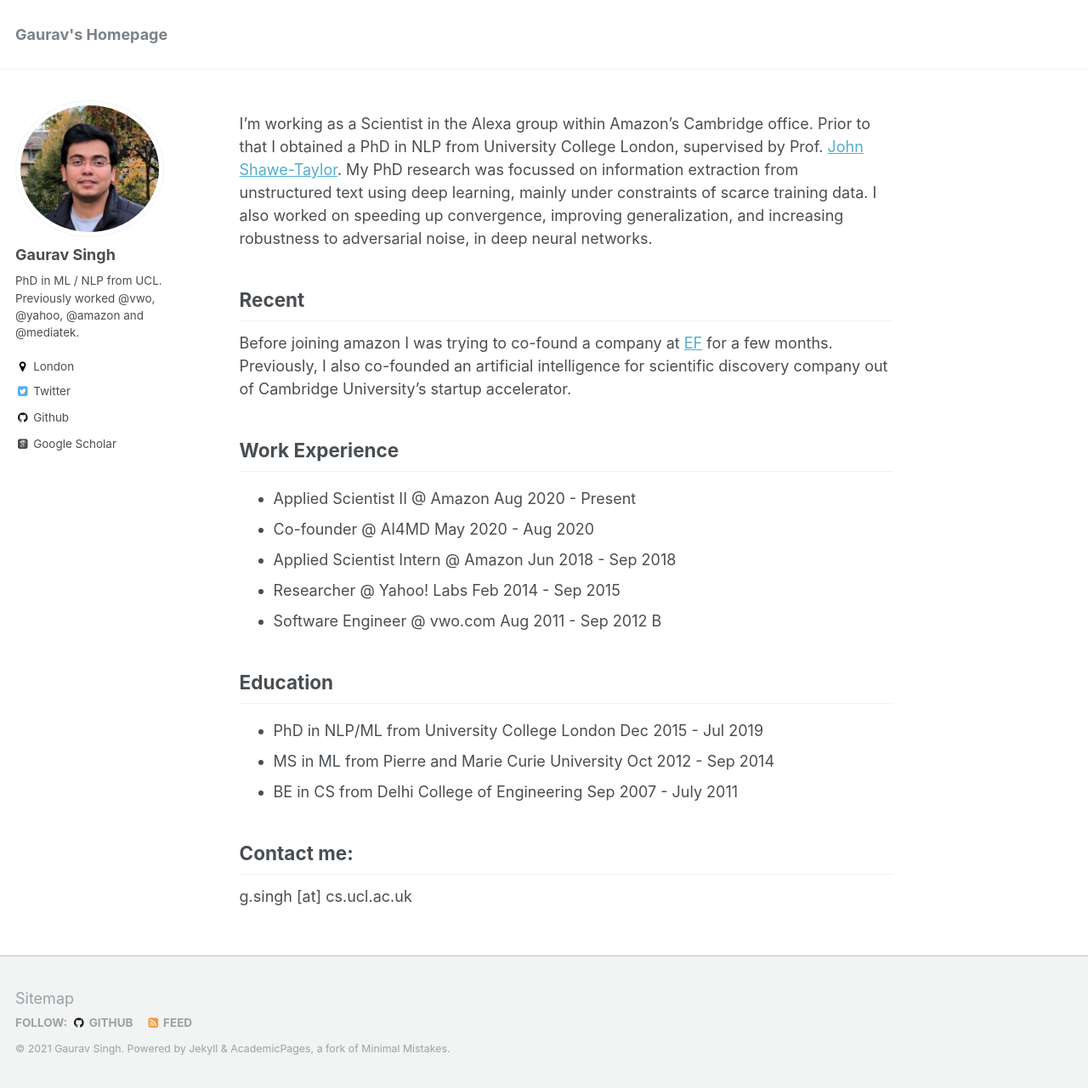
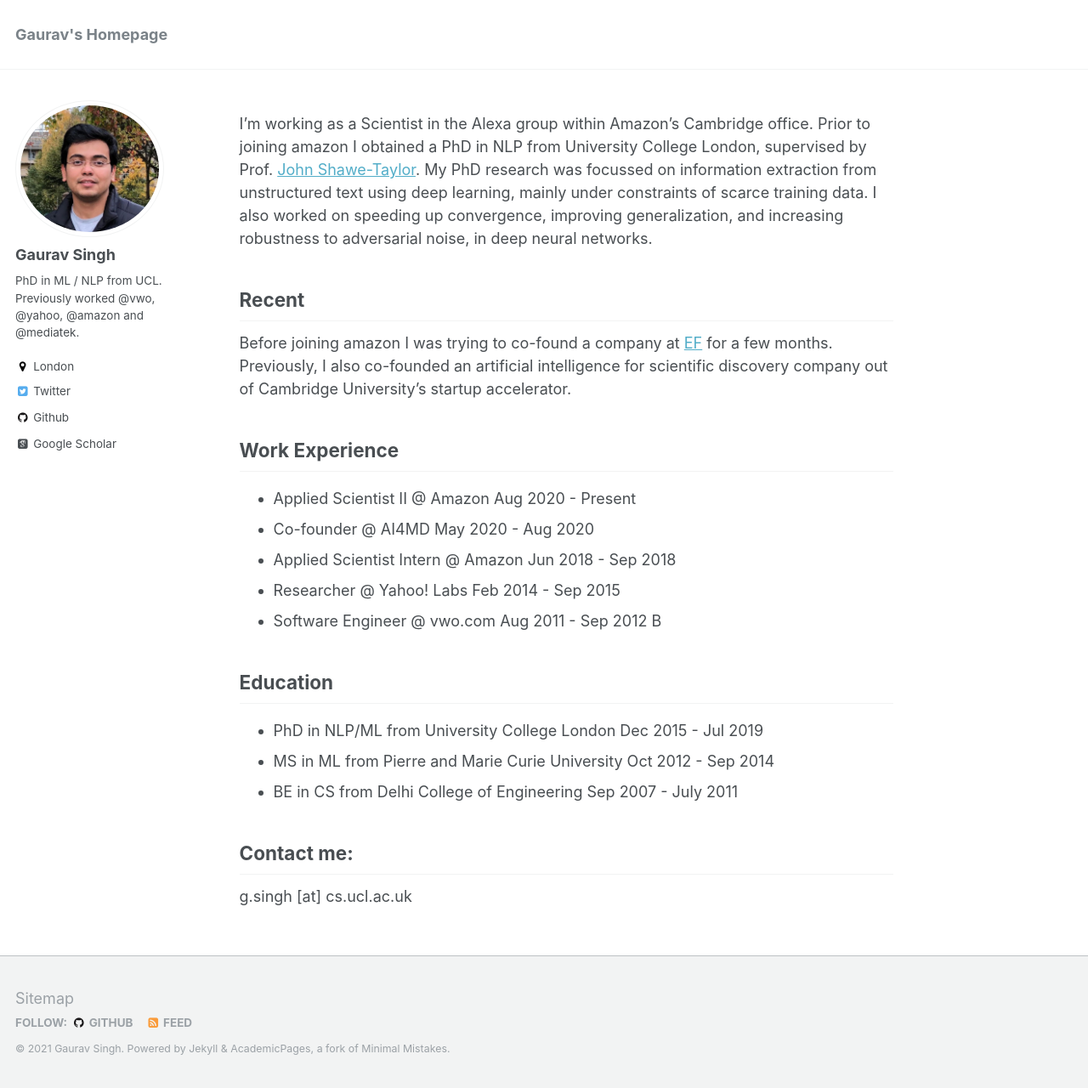
Before and after one commit to gauravsc/gauravsc.github.io, a Jekyll site: the page built from _pages/about.md, in a window 1280 px wide and 1280 px high. Shown: the whole window at 85% size. Built offline with Jekyll 4.4.1, drawn with Linux system fonts in a browser that asks for light colours; some web fonts are replaced.

Commit message:
Update about.md

```diff
--- a/_pages/about.md
+++ b/_pages/about.md
@@ -8,7 +8,7 @@
   - /about.html
 ---
 
-I'm working as a Scientist in the Alexa group within Amazon's Cambridge office. Prior to that I obtained a PhD in NLP from University College London, supervised by Prof. <a href="http://www0.cs.ucl.ac.uk/staff/J.Shawe-Taylor/">John Shawe-Taylor</a>. My PhD research was focussed on information extraction from unstructured text using deep learning, mainly under constraints of scarce training data. I also worked on speeding up convergence, improving generalization, and increasing robustness to adversarial noise, in deep neural networks.
+I'm working as a Scientist in the Alexa group within Amazon's Cambridge office. Prior to joining amazon I obtained a PhD in NLP from University College London, supervised by Prof. <a href="http://www0.cs.ucl.ac.uk/staff/J.Shawe-Taylor/">John Shawe-Taylor</a>. My PhD research was focussed on information extraction from unstructured text using deep learning, mainly under constraints of scarce training data. I also worked on speeding up convergence, improving generalization, and increasing robustness to adversarial noise, in deep neural networks.
 
 Recent
 ------
```
